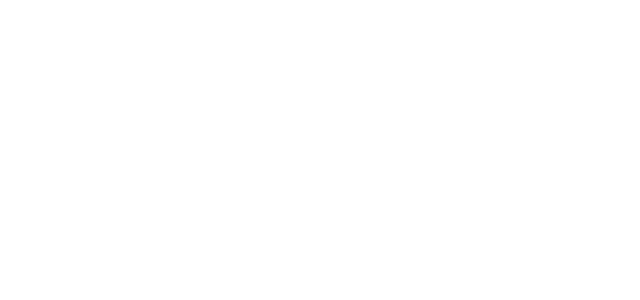
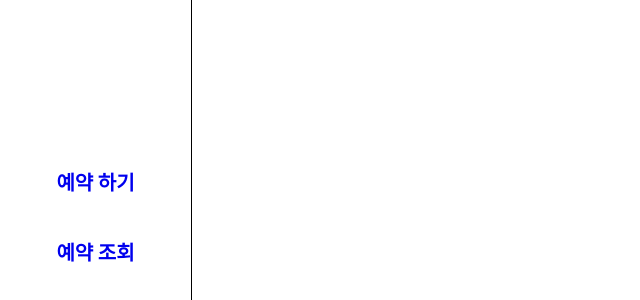
Before and after one commit to cratuss/pre-onboarding-5team-2nd, a React (Vite) app: page / in a window 1280 px wide. Shown: the part 158-458 px from the top of the page, without its empty margins (0-640 px from the left). Built offline with nearby package versions, Linux system fonts and the light colour scheme.

Commit message:
[Add] 초기 레이아웃

```diff
--- a/package.json
+++ b/package.json
@@ -12,6 +12,7 @@
     "axios": "^1.1.2",
     "prettier": "^2.7.1",
     "react": "^18.2.0",
+    "react-datepicker": "^4.8.0",
     "react-dom": "^18.2.0",
     "react-icons": "^4.4.0",
     "react-router-dom": "^6.4.2",
--- /dev/null
+++ b/src/components/BookableList/Calander.jsx
@@ -0,0 +1,9 @@
+import styled from 'styled-components';
+
+const CalanderBlock = styled.div``;
+
+const Calander = () => {
+  return <CalanderBlock></CalanderBlock>;
+};
+
+export default Calander;
--- a/src/components/Navigation.jsx
+++ b/src/components/Navigation.jsx
@@ -1,14 +1,34 @@
 import styled from 'styled-components';
+import { Link } from 'react-router-dom';
 
 const Navigation = () => {
-  return <NavigationBlock></NavigationBlock>;
+  return (
+    <NavigationBlock>
+      <ul>
+        <li>
+          <Link to='main'>예약 하기</Link>
+        </li>
+        <li>
+          <Link to='booked'>예약 조회</Link>
+        </li>
+      </ul>
+    </NavigationBlock>
+  );
 };
 
 const NavigationBlock = styled.div`
+  display: flex;
+  align-items: center;
+  justify-content: center;
   position: fixed;
   left: 0;
-  width: 20%;
-  border-right: 1px solid #fffff;
+  width: 15%;
+  height: 100%;
+  border-right: 1px solid #000000;
+  font: bold 20px/1 Noto Sans KR;
+  li {
+    margin: 0 0 50px 0;
+  }
 `;
 
 export default Navigation;
--- a/src/pages/BookableList.jsx
+++ b/src/pages/BookableList.jsx
@@ -1,11 +1,16 @@
 import styled from 'styled-components';
+import Calander from '../components/BookableList/Calander';
 
 const BookableList = () => {
-  return <BookableListBlock></BookableListBlock>;
+  return (
+    <BookableListBlock>
+      <Calander />
+    </BookableListBlock>
+  );
 };
 
 const BookableListBlock = styled.div`
-  width: 80%;
+  width: 85%;
 `;
 
 export default BookableList;
```
Also changed, not shown: src/components/BookableList/TimeTable.jsx (added), 1 other file (tests, documents, lock files or other folders).
